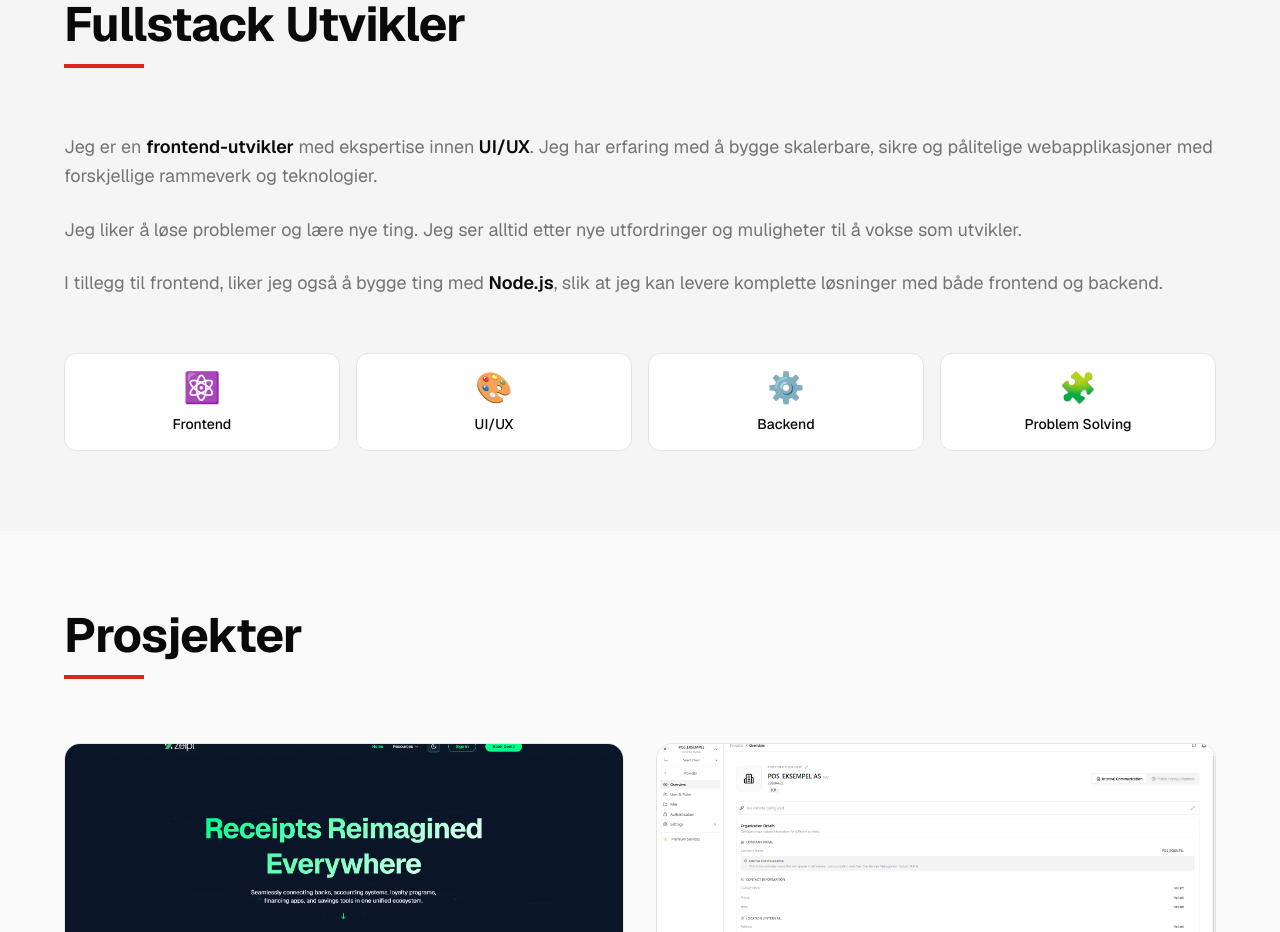
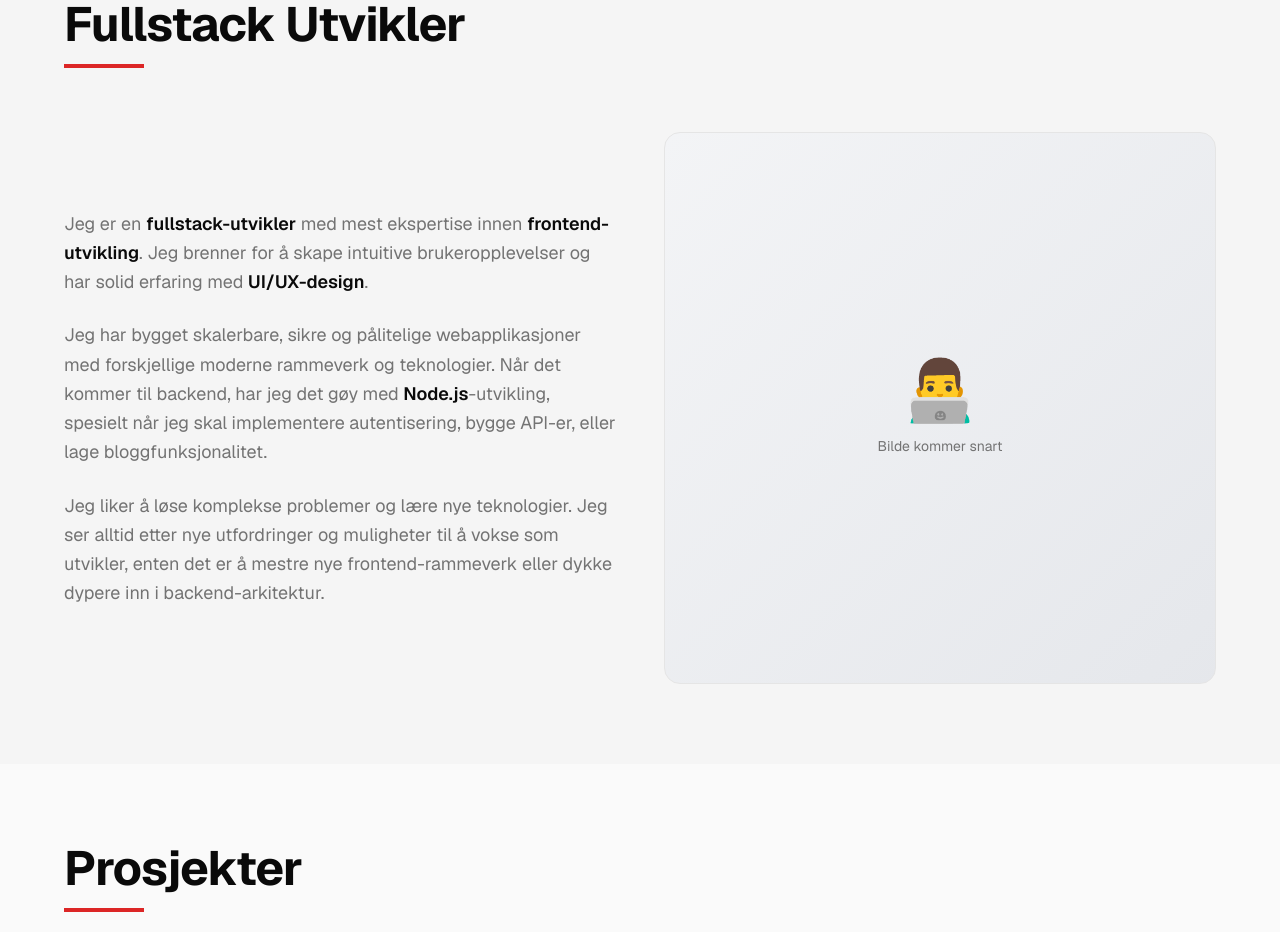
Before and after one commit to StianOek/next-portfolio, a Next.js app: page / in a window 1280 px wide. Shown: the part 880-1812 px from the top of the page. Built offline with nearby package versions, Linux system fonts and the light colour scheme.

Commit message:
Lagt til en About page

```diff
--- a/src/components/About.tsx
+++ b/src/components/About.tsx
@@ -20,67 +20,62 @@ export default function About() {
           <div className="w-20 h-1 bg-primary mt-4"></div>
         </motion.div>
 
+        <div className="grid grid-cols-1 lg:grid-cols-2 gap-12 items-center">
+          {/* Tekst kolonne */}
           <motion.div
-          className="space-y-6 text-lg leading-relaxed"
+            className="space-y-6"
             variants={staggerContainer}
             initial="hidden"
             whileInView="visible"
             viewport={viewportOptions}
           >
             <motion.p
-            className="text-muted"
+              className="text-lg leading-relaxed text-muted"
               variants={staggerItem}
             >
-            Jeg er en <span className="text-foreground font-semibold">frontend-utvikler</span> med
-            ekspertise innen <span className="text-foreground font-semibold">UI/UX</span>.
-            Jeg har erfaring med å bygge skalerbare, sikre og pålitelige webapplikasjoner
-            med forskjellige rammeverk og teknologier.
+              Jeg er en <span className="text-foreground font-semibold">fullstack-utvikler</span> med
+              mest ekspertise innen <span className="text-foreground font-semibold">frontend-utvikling</span>.
+              Jeg brenner for å skape intuitive brukeropplevelser og har solid erfaring med{' '}
+              <span className="text-foreground font-semibold">UI/UX-design</span>.
             </motion.p>
 
             <motion.p
-            className="text-muted"
+              className="text-lg leading-relaxed text-muted"
               variants={staggerItem}
             >
-            Jeg liker å løse problemer og lære nye ting. Jeg ser alltid etter nye utfordringer
-            og muligheter til å vokse som utvikler.
+              Jeg har bygget skalerbare, sikre og pålitelige webapplikasjoner
+              med forskjellige moderne rammeverk og teknologier. Når det kommer til backend,
+              har jeg det gøy med <span className="text-foreground font-semibold">Node.js</span>-utvikling,
+              spesielt når jeg skal implementere autentisering, bygge API-er, eller lage
+              bloggfunksjonalitet.
             </motion.p>
 
             <motion.p
-            className="text-muted"
+              className="text-lg leading-relaxed text-muted"
               variants={staggerItem}
             >
-            I tillegg til frontend, liker jeg også å bygge ting med{' '}
-            <span className="text-foreground font-semibold">Node.js</span>, slik at jeg kan
-            levere komplette løsninger med både frontend og backend.
+              Jeg liker å løse komplekse problemer og lære nye teknologier. Jeg ser alltid etter
+              nye utfordringer og muligheter til å vokse som utvikler, enten det er å mestre
+              nye frontend-rammeverk eller dykke dypere inn i backend-arkitektur.
             </motion.p>
+          </motion.div>
 
+          {/* Bilde kolonne - placeholder for fremtidig bilde */}
           <motion.div
-            className="grid grid-cols-2 md:grid-cols-4 gap-4 pt-8"
-            variants={staggerContainer}
+            className="relative"
+            initial={{ opacity: 0, x: 30 }}
+            whileInView={{ opacity: 1, x: 0 }}
+            viewport={viewportOptions}
+            transition={{ duration: 0.6, delay: 0.2 }}
           >
-            {[
-              { label: 'Frontend', icon: '⚛️' },
-              { label: 'UI/UX', icon: '🎨' },
-              { label: 'Backend', icon: '⚙️' },
-              { label: 'Problem Solving', icon: '🧩' }
-            ].map((skill, index) => (
-              <motion.div
-                key={index}
-                variants={staggerItem}
-                whileHover={{
-                  scale: 1.05,
-                  borderColor: 'var(--primary)',
-                  transition: { duration: 0.2 }
-                }}
-                className="card border border-default rounded-xl p-4 text-center transition-all"
-                style={{ borderColor: 'var(--border)' }}
-              >
-                <div className="text-3xl mb-2">{skill.icon}</div>
-                <p className="text-sm font-medium">{skill.label}</p>
+            <div className="aspect-square bg-gradient-to-br from-gray-100 to-gray-200 dark:from-gray-800 dark:to-gray-900 rounded-2xl flex items-center justify-center border border-default">
+              <div className="text-center text-muted">
+                <div className="text-6xl mb-4">👨‍💻</div>
+                <p className="text-sm">Bilde kommer snart</p>
+              </div>
+            </div>
           </motion.div>
-            ))}
-          </motion.div>
-        </motion.div>
+        </div>
       </div>
     </section>
   );
--- a/src/utils/animations.ts
+++ b/src/utils/animations.ts
@@ -141,7 +141,7 @@ export const hoverScale = {
   scale: 1.05,
   transition: {
     duration: 0.3,
-    ease: [0.22, 1, 0.36, 1]
+    ease: "easeOut"
   }
 };
 
```
Lines whose indentation alone changed are shown as unchanged.
